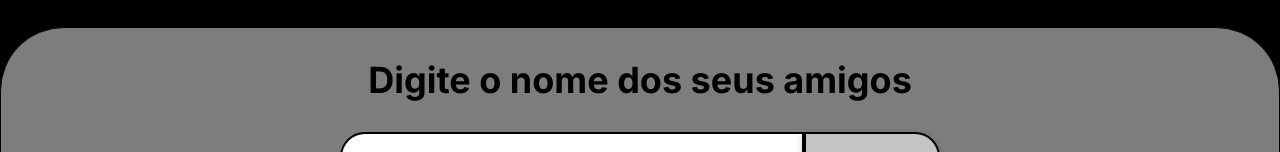
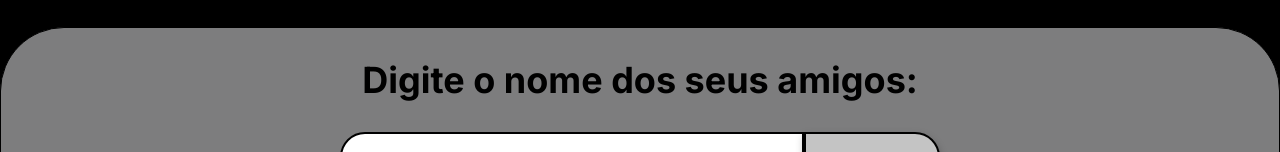
Before and after one commit to Nathalia-Jacome/Challenge-Amigo-Secreto-OracleOne, a plain HTML site: page index.html in a window 1280 px wide. Shown: the part 305-457 px from the top of the page. Drawn offline with Linux system fonts and the light colour scheme.

Commit message:
Finalizado

```diff
--- a/index.html
+++ b/index.html
@@ -18,7 +18,7 @@
         </header>
 
         <section class="input-section">
-            <h2 class="section-title">Digite o nome dos seus amigos</h2>
+            <h2 class="section-title">Digite o nome dos seus amigos:</h2>
             <div class="input-wrapper">
                 <input type="text" id="amigo" class="input-name" placeholder="Digite um nome">
                 <button class="button-add" onclick="adicionarAmigo()">Adicionar</button>
```
